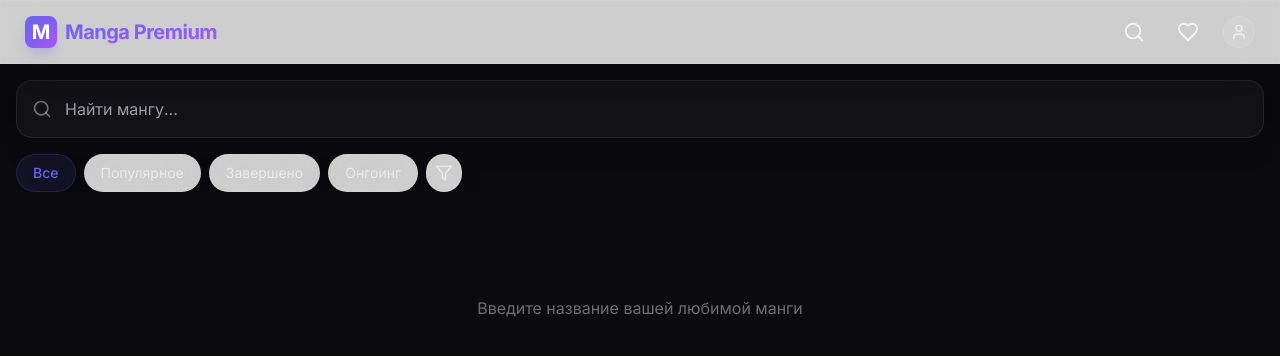
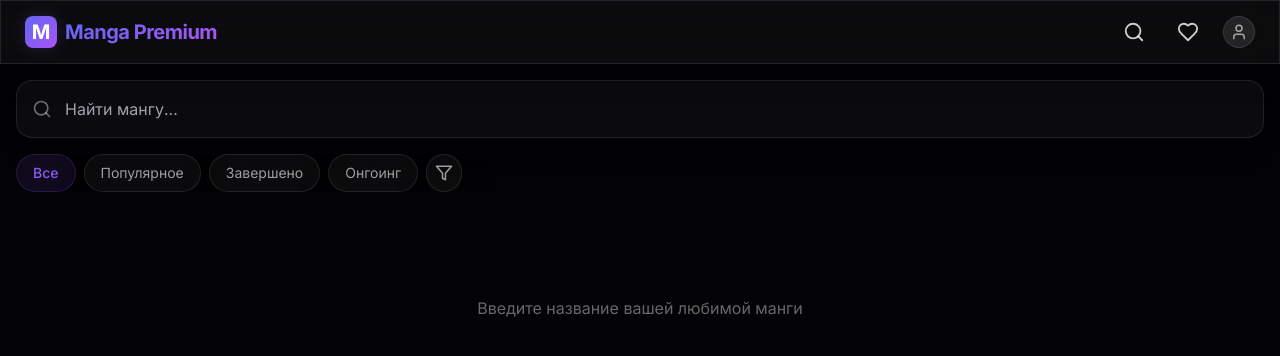
Before and after one commit to ppartneer/manga-web, a React (Vite) app: page /search in a window 1280 px wide. Shown: the top 356 px of the page. Built offline with nearby package versions, Linux system fonts and the light colour scheme; the HTML template or start-up script is replaced by a standard one.

Commit message:
feat: improve UI and premium aesthetics

```diff
--- a/src/components/layout/Header.tsx
+++ b/src/components/layout/Header.tsx
@@ -13,7 +13,8 @@ const Header: React.FC = () => {
       className="fixed top-0 left-0 right-0 h-14 sm:h-16 glass z-50 flex items-center px-4 sm:px-6 justify-between safe-top"
     >
       <Link to="/" className="flex items-center gap-2 group">
-        <div className="w-7 h-7 sm:w-8 sm:h-8 rounded-lg bg-premium-gradient flex items-center justify-center text-white font-bold text-lg sm:text-xl shadow-lg shadow-accent/20 group-active:scale-90 transition-transform">
+        <div className="relative w-7 h-7 sm:w-8 sm:h-8 rounded-lg bg-premium-gradient flex items-center justify-center text-white font-bold text-lg sm:text-xl shadow-glow group-hover:shadow-glow-lg group-active:scale-90 transition-all duration-300">
+          <div className="absolute inset-0 bg-white/20 rounded-lg opacity-0 group-hover:opacity-100 transition-opacity"></div>
           M
         </div>
         <span className="text-lg sm:text-xl font-bold tracking-tight text-gradient hidden xs:block sm:block">Manga Premium</span>
--- a/src/components/manga/MangaCard.tsx
+++ b/src/components/manga/MangaCard.tsx
@@ -26,8 +26,19 @@ const MangaCard: React.FC<MangaCardProps> = ({ manga }) => {
           loading="lazy"
           referrerPolicy="no-referrer"
         />
-        <div className="absolute inset-0 bg-gradient-to-t from-black/80 via-transparent to-transparent opacity-0 group-hover:opacity-100 transition-opacity duration-300 flex items-end p-3">
-           <span className="text-xs font-medium text-white/90 line-clamp-2">{manga.description}</span>
+        <div className="absolute inset-0 bg-gradient-to-t from-background via-background/40 to-transparent opacity-0 group-hover:opacity-100 transition-opacity duration-300 flex items-end p-3">
+           <div className="flex flex-col gap-1 w-full">
+             {manga.tags && manga.tags.length > 0 && (
+               <div className="flex flex-wrap gap-1 mb-1">
+                 {manga.tags.slice(0, 2).map((tag, i) => (
+                   <span key={i} className="text-[8px] uppercase tracking-wider font-bold bg-accent/80 text-white px-1.5 py-0.5 rounded-sm">
+                     {tag}
+                   </span>
+                 ))}
+               </div>
+             )}
+             <span className="text-xs font-medium text-white/90 line-clamp-2">{manga.description || 'Нет описания'}</span>
+           </div>
         </div>
         {manga.rating && (
           <div className="absolute top-2 right-2 px-2 py-1 rounded-md glass backdrop-blur-sm text-[10px] font-bold uppercase tracking-wider">
@@ -41,8 +52,8 @@ const MangaCard: React.FC<MangaCardProps> = ({ manga }) => {
         </Link>
         <div className="flex items-center justify-between text-[9px] sm:text-[10px] text-white/30 font-bold uppercase tracking-widest">
           <span>{manga.status}</span>
-          <div className="flex items-center gap-0.5 text-accent/80">
-             <Star size={9} className="fill-accent text-accent" />
+          <div className="flex items-center gap-0.5 text-accent-light/90">
+             <Star size={9} className="fill-accent-light text-accent-light" />
              <span>NEW</span>
           </div>
         </div>
--- a/src/index.css
+++ b/src/index.css
@@ -27,15 +27,15 @@
 
 @layer components {
   .glass {
-    @apply bg-glass/80 backdrop-blur-xl border border-glass-border shadow-2xl;
+    @apply bg-glass backdrop-blur-xl border border-glass-border shadow-glass-shadow;
   }
 
   .glass-card {
-    @apply glass rounded-2xl overflow-hidden active:scale-[0.98] transition-all duration-300;
+    @apply bg-glass backdrop-blur-lg border border-glass-border/50 rounded-2xl overflow-hidden active:scale-[0.98] transition-all duration-300 hover:border-glass-border hover:bg-glass-strong hover:shadow-glow;
   }
 
   .premium-button {
-    @apply bg-premium-gradient px-6 py-3 sm:px-8 sm:py-4 rounded-2xl sm:rounded-3xl font-bold shadow-lg shadow-accent/20 active:scale-95 transition-all text-sm sm:text-base;
+    @apply bg-premium-gradient hover:bg-premium-gradient-hover px-6 py-3 sm:px-8 sm:py-4 rounded-2xl sm:rounded-3xl font-bold shadow-glow active:scale-95 transition-all text-sm sm:text-base text-white;
   }
 
   .text-gradient {
@@ -44,6 +44,10 @@
 
   .container-padding {
     @apply px-4 sm:px-8;
+  }
+
+  .skeleton-shimmer {
+    @apply bg-[linear-gradient(90deg,rgba(255,255,255,0.03)_25%,rgba(255,255,255,0.08)_50%,rgba(255,255,255,0.03)_75%)] bg-[length:200%_100%] animate-shimmer;
   }
 }
 
--- a/src/pages/Home.tsx
+++ b/src/pages/Home.tsx
@@ -51,11 +51,12 @@ const Home: React.FC = () => {
               <Link
                 key={item.mangaId}
                 to={`/reader/${item.chapterId}`}
-                className="flex-shrink-0 w-32 sm:w-40 glass-card p-2 active:scale-95 transition-transform snap-start"
+                className="group flex-shrink-0 w-32 sm:w-40 glass-card p-2 active:scale-95 transition-all snap-start relative overflow-hidden"
               >
-                <img src={item.coverUrl} className="w-full aspect-[2/3] object-cover rounded-lg mb-2" alt="" referrerPolicy="no-referrer" />
-                <p className="text-[11px] font-bold line-clamp-1">{item.mangaTitle}</p>
-                <p className="text-[9px] text-white/50 tracking-wide">Глава {item.chapterNum}</p>
+                <div className="absolute inset-0 bg-premium-gradient opacity-0 group-hover:opacity-10 transition-opacity pointer-events-none"></div>
+                <img src={item.coverUrl} className="w-full aspect-[2/3] object-cover rounded-lg mb-2 shadow-md" alt="" referrerPolicy="no-referrer" />
+                <p className="text-[11px] font-bold line-clamp-1 group-hover:text-accent-light transition-colors">{item.mangaTitle}</p>
+                <p className="text-[9px] text-accent/80 tracking-wide font-medium">Глава {item.chapterNum}</p>
               </Link>
             ))}
           </div>
@@ -74,14 +75,15 @@ const Home: React.FC = () => {
       </section>
 
       {/* Featured Banner */}
-      <section className="relative h-40 sm:h-48 rounded-2xl sm:rounded-3xl overflow-hidden glass group">
-         <div className="absolute inset-0 bg-premium-gradient opacity-10 group-hover:opacity-20 transition-opacity"></div>
-         <div className="absolute inset-0 p-5 sm:p-8 flex flex-col justify-center">
-            <h3 className="text-xl sm:text-2xl font-bold mb-1 sm:mb-2">Откройте для себя новое</h3>
-            <p className="text-[12px] sm:text-sm text-white/50 max-w-[180px] sm:max-w-[220px]">Тысячи историй в вашем кармане каждый день.</p>
+      <section className="relative h-40 sm:h-52 rounded-2xl sm:rounded-3xl overflow-hidden glass group border border-accent/20 shadow-glow">
+         <div className="absolute inset-0 bg-premium-gradient opacity-15 group-hover:opacity-25 transition-opacity duration-700"></div>
+         <div className="absolute inset-0 p-5 sm:p-8 flex flex-col justify-center relative z-10">
+            <h3 className="text-xl sm:text-3xl font-bold mb-1 sm:mb-2 text-white drop-shadow-md">Откройте для себя новое</h3>
+            <p className="text-[12px] sm:text-sm text-white/80 max-w-[180px] sm:max-w-[280px] drop-shadow">Тысячи историй в вашем кармане каждый день.</p>
          </div>
-         <div className="absolute right-0 top-0 bottom-0 w-1/3 flex items-center justify-center">
-            <Sparkles size={60} className="text-white/5 rotate-12 group-hover:scale-110 transition-transform" />
+         <div className="absolute right-[-10%] top-[-20%] bottom-0 w-2/3 flex items-center justify-center pointer-events-none overflow-hidden">
+            <div className="absolute inset-0 bg-accent/20 blur-3xl rounded-full mix-blend-screen animate-pulse-slow"></div>
+            <Sparkles size={100} className="text-white/10 rotate-12 group-hover:scale-110 group-hover:rotate-45 transition-all duration-700" />
          </div>
       </section>
 
--- a/tailwind.config.js
+++ b/tailwind.config.js
@@ -10,17 +10,35 @@ export default {
         'xs': '375px',
       },
       colors: {
-        background: '#0B0B0F',
-        surface: '#121217',
-        accent: '#6366F1',
-        glass: 'rgba(255, 255, 255, 0.03)',
-        'glass-border': 'rgba(255, 255, 255, 0.08)',
+        background: '#030305',
+        surface: '#0A0A0F',
+        accent: '#8B5CF6', // Purple-500
+        'accent-light': '#A78BFA', // Purple-400
+        glass: 'rgba(255, 255, 255, 0.04)',
+        'glass-border': 'rgba(255, 255, 255, 0.1)',
+        'glass-strong': 'rgba(255, 255, 255, 0.08)',
       },
       backgroundImage: {
-        'premium-gradient': 'linear-gradient(to bottom right, #6366F1, #A855F7)',
+        'premium-gradient': 'linear-gradient(135deg, #6366F1 0%, #A855F7 100%)',
+        'premium-gradient-hover': 'linear-gradient(135deg, #818CF8 0%, #C084FC 100%)',
       },
       backdropBlur: {
         xs: '2px',
+      },
+      boxShadow: {
+        'glow': '0 0 20px -5px rgba(139, 92, 246, 0.4)',
+        'glow-lg': '0 0 30px -5px rgba(139, 92, 246, 0.5)',
+        'glass-shadow': '0 8px 32px 0 rgba(0, 0, 0, 0.3)',
+      },
+      animation: {
+        'pulse-slow': 'pulse 4s cubic-bezier(0.4, 0, 0.6, 1) infinite',
+        'shimmer': 'shimmer 2s linear infinite',
+      },
+      keyframes: {
+        shimmer: {
+          'from': { backgroundPosition: '200% 0' },
+          'to': { backgroundPosition: '-200% 0' },
+        }
       }
     },
   },
```
